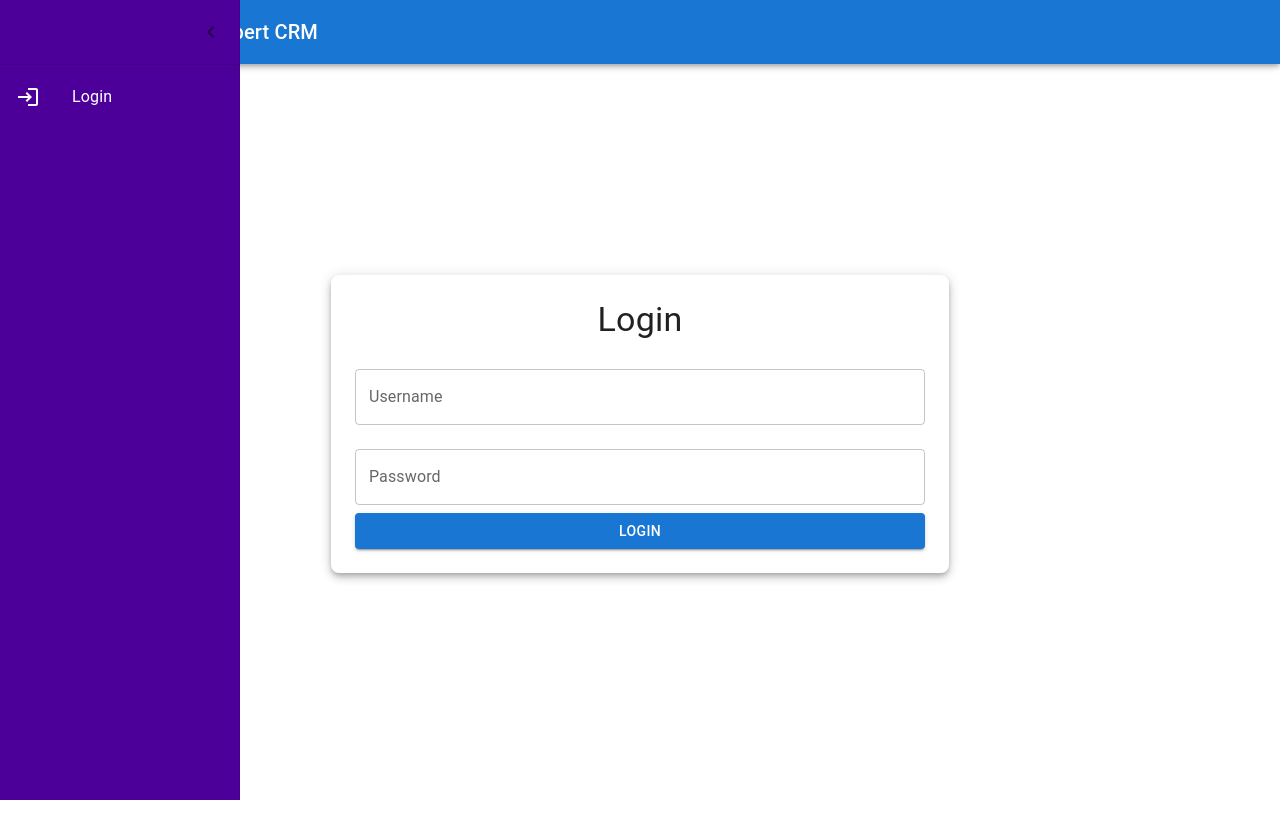
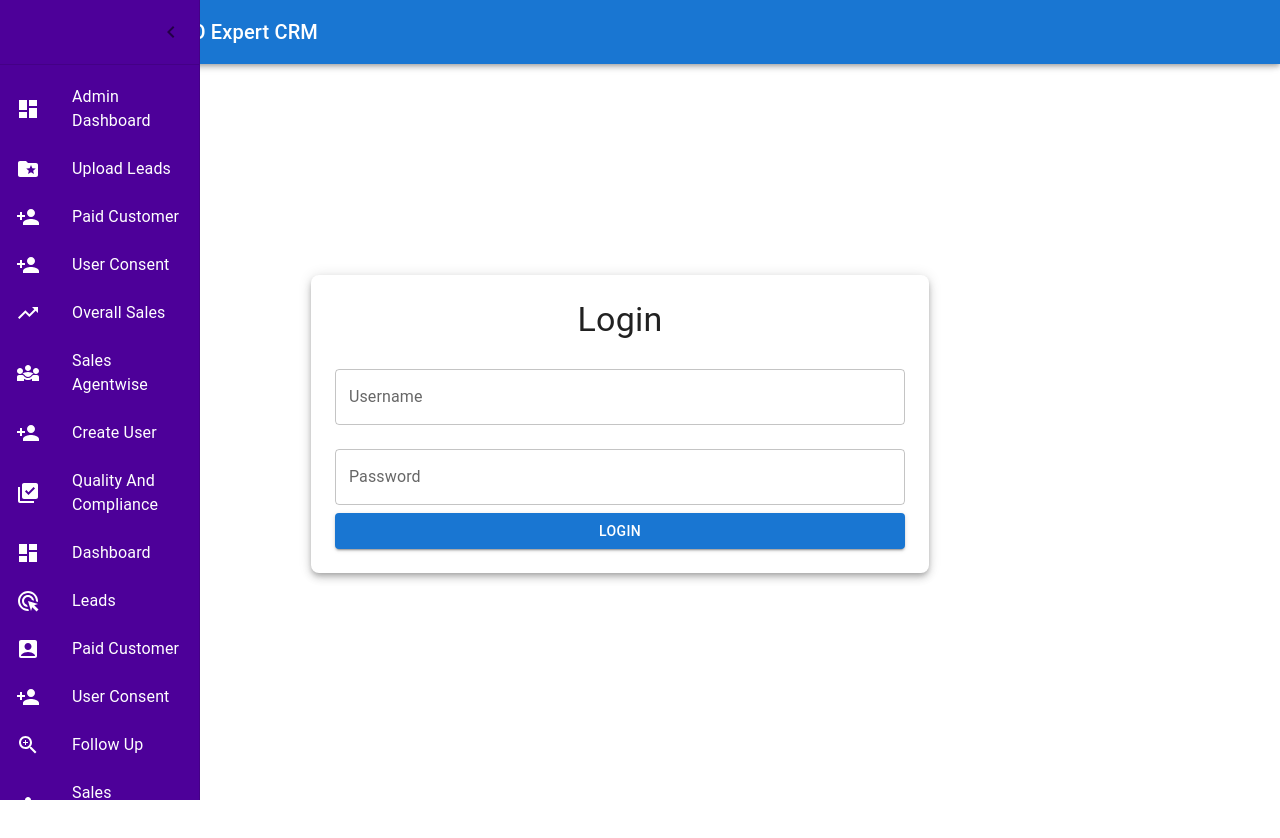
Before and after one commit to Nishthayadava/fando-frontend, a React (Create React App) app: page /login in a window 1280 px wide. Shown: the top 838 px of the page. Built offline with nearby package versions, Linux system fonts and the light colour scheme.

Commit message:
Update Sidebar.js

```diff
--- a/src/components/common/Sidebar.js
+++ b/src/components/common/Sidebar.js
@@ -16,7 +16,7 @@ import LogoutIcon from '@mui/icons-material/Logout'; // Missing import for Logou
 import LoginIcon from '@mui/icons-material/Login'; // Missing import for LoginIcon
 import { styled, useTheme } from '@mui/material/styles'; // Import useTheme
 
-const drawerWidth = 240; // Defining the drawerWidth constant
+const drawerWidth = 200; // Defining the drawerWidth constant
 
 
 const DrawerHeader = styled('div')(({ theme }) => ({
@@ -85,8 +85,8 @@ const Sidebar = ({ isLoggedIn, role }) => {
 
 
             {/* Conditional Menu Items based on Role */}
-            {role === 'Admin' && (
-              <>
+            {/* {role === 'Admin' && (
+              <> */}
                 <ListItem button component={Link} to="/admindashboard" sx={{ color: 'white' }}>
                   <ListItemIcon>
                     <DashboardIcon sx={{ color: 'white' }}/>
@@ -146,11 +146,11 @@ const Sidebar = ({ isLoggedIn, role }) => {
                   <ListItemText primary="Quality And Compliance" />
                 </ListItem>
 
-              </>
-            )}
+              {/* </>
+            )} */}
 
-            {role === 'Agent' && (
-              <>
+            {/* {role === 'Agent' && (
+              <> */}
               <ListItem button component={Link} to="/dashboard" sx={{ color: 'white' }}>
               <ListItemIcon>
                 <DashboardIcon  sx={{ color: 'white' }}/>
@@ -205,9 +205,9 @@ const Sidebar = ({ isLoggedIn, role }) => {
                   <ListItemText primary="Quality And Compliance" />
                 </ListItem>
 
-               </>
+              {/* </>
 
-            )}
+            )} */}
 
             {/* Login/Logout */}
             {isLoggedIn ? (
```
